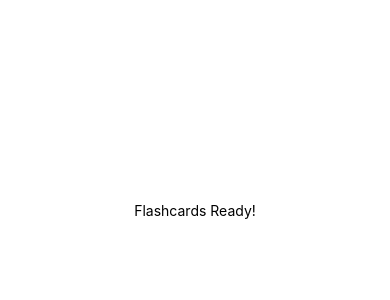
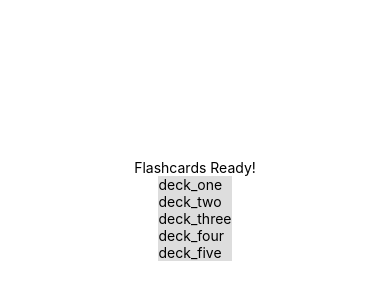
Before and after one commit to PeterPan627/Udacity-ReactND-Mobile-Flashcards, a React Native app: screen / in a window 390 px wide. Shown: the part 212-512 px from the top of the page. Built offline with nearby package versions, Linux system fonts and the light colour scheme.

Commit message:
component files for every screen created, basic deck list screen created

```diff
--- a/App.js
+++ b/App.js
@@ -1,11 +1,13 @@
 import React from 'react';
 import { StyleSheet, Text, View } from 'react-native';
+import DeckListScreen from './components/screens/DeckListScreen';
 
 export default class App extends React.Component {
   render() {
     return (
       <View style={styles.container}>
         <Text>Flashcards Ready!</Text>
+        <DeckListScreen />
       </View>
     );
   }
--- /dev/null
+++ b/components/DeckListItem.js
@@ -0,0 +1,20 @@
+import React, { Component } from 'react';
+import { View, Text, StyleSheet } from 'react-native';
+
+class DeckListItem extends Component {
+  render() {
+    return (
+      <View style={styles.deckItem}>
+        <Text>{this.props.deck}</Text>
+      </View>
+    );
+  }
+}
+
+const styles = StyleSheet.create({
+  deckItem: {
+    backgroundColor: '#ddd',
+  }
+});
+
+export default DeckListItem;
--- /dev/null
+++ b/components/screens/DeckListScreen.js
@@ -0,0 +1,30 @@
+import React, { Component } from 'react';
+import { View } from 'react-native';
+import DeckListItem from '../DeckListItem';
+
+// temporary fake data
+const fakeDecks = [
+  'deck_one',
+  'deck_two',
+  'deck_three',
+  'deck_four',
+  'deck_five',
+];
+
+class DeckListScreen extends Component {
+  renderDeckItems() {
+    return fakeDecks.map((deck) => (
+      <DeckListItem key={deck} deck={deck} />
+    ));
+  }
+
+  render() {
+    return (
+      <View>
+        {this.renderDeckItems()}
+      </View>
+    );
+  }
+}
+
+export default DeckListScreen;
```
Also changed, not shown: components/screens/AddCardScreen.js (added), components/screens/AddDeckScreen.js (added), components/screens/IndividualDeckScreen.js (added), components/screens/QuizScreen.js (added).
